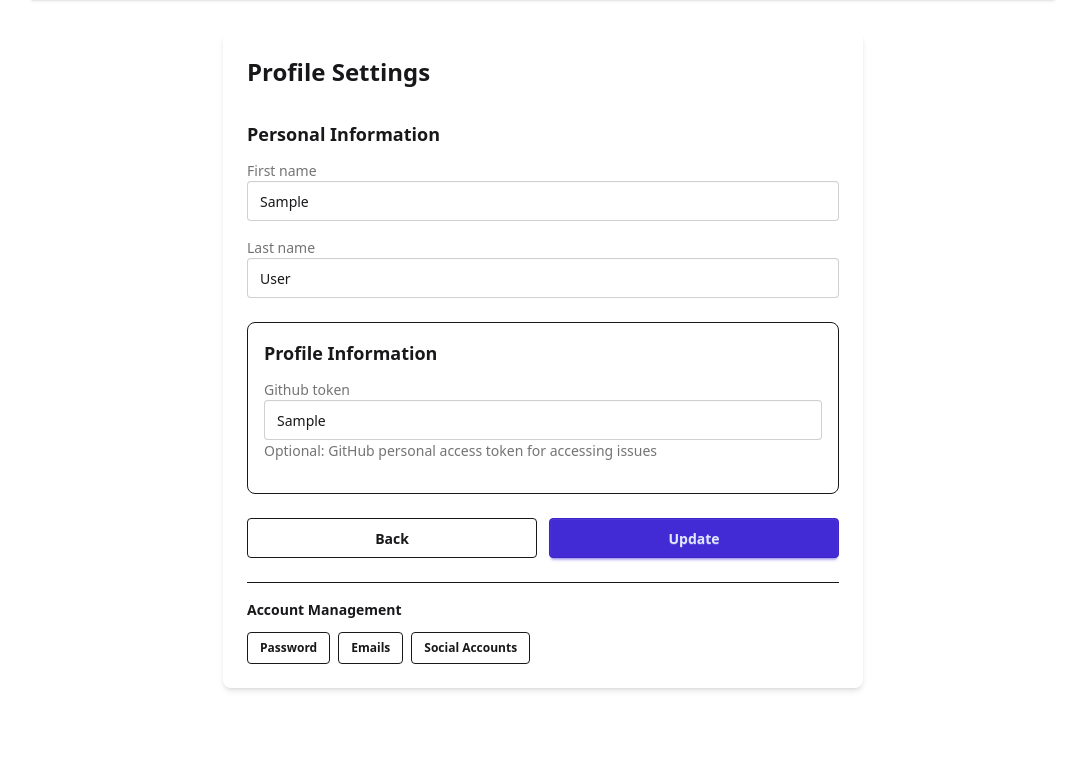
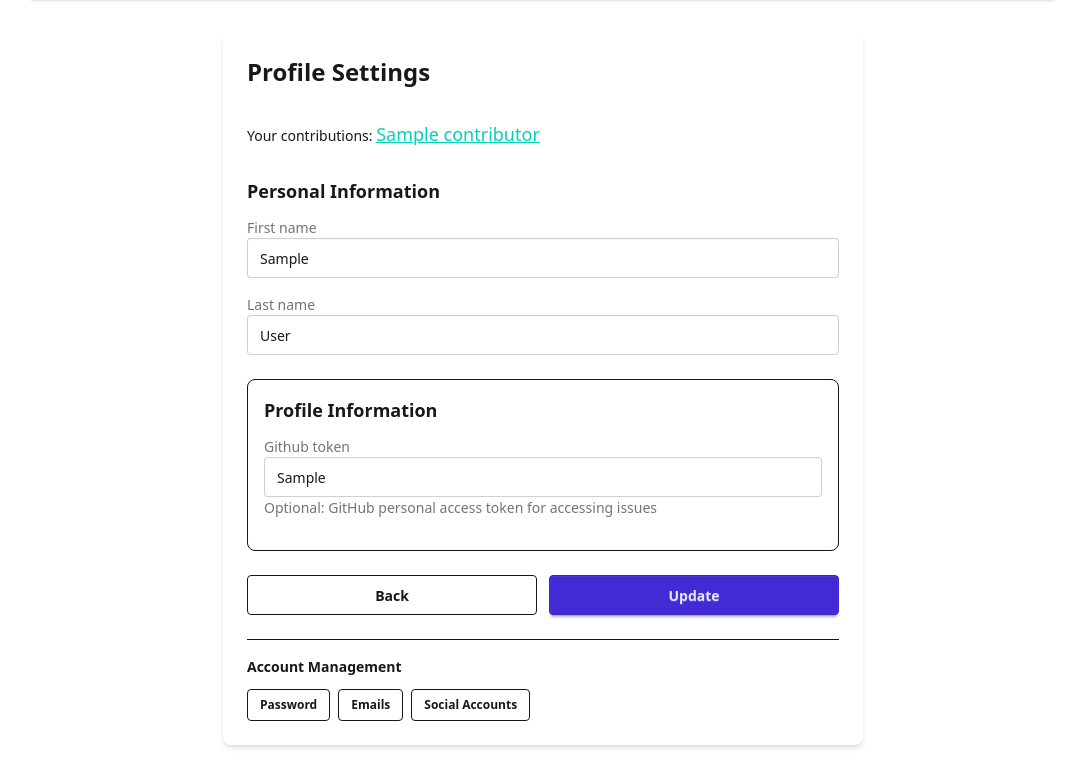
Before and after one commit to ipaleka/rewards-site, a Django app: page /profile/ in a window 1280 px wide. Shown: the part 65-842 px from the top of the page, without its empty margins (97-1182 px from the left). Before the commit the page ends 756 px from the top, so only its background shows below. Run offline with Django 4.2, Linux system fonts and the light colour scheme; a user stored in the database is signed in; tables that the repository leaves empty hold one stand-in row (values such as "Sample post").

Commit message:
Added link to user's contributions page to profile page

```diff
--- a/rewardsweb/core/templates/profile.html
+++ b/rewardsweb/core/templates/profile.html
@@ -5,6 +5,12 @@
     <div class="card bg-base-100 shadow-md">
         <div class="card-body">
             <h1 class="card-title text-2xl mb-6">Profile Settings</h1>
+
+            {% if user.profile.contributor %}
+            <p><span>Your contributions: </span><a class="link link-accent text-lg" href="{{ user.profile.contributor.get_absolute_url }}">
+              {{ user.profile.contributor.info }}
+            </a><br><br></p>
+            {% endif %}
 
             <form method="POST" enctype="multipart/form-data" action="." id="id_form">
                 {% csrf_token %}
```
Also changed, not shown: 1 other file.
